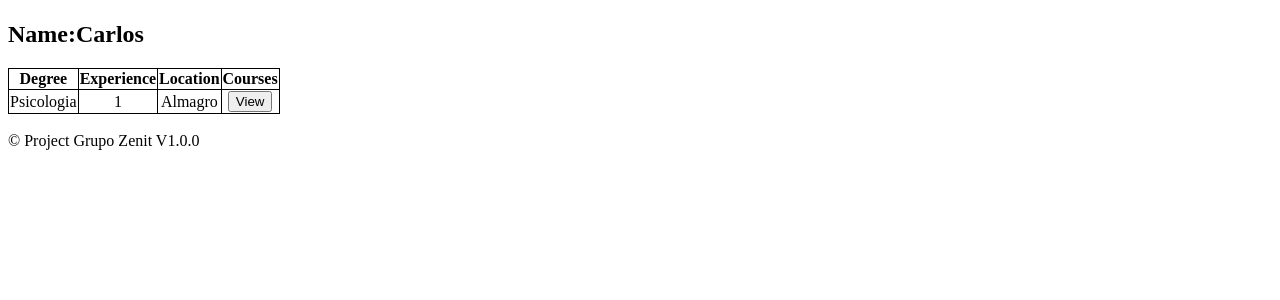
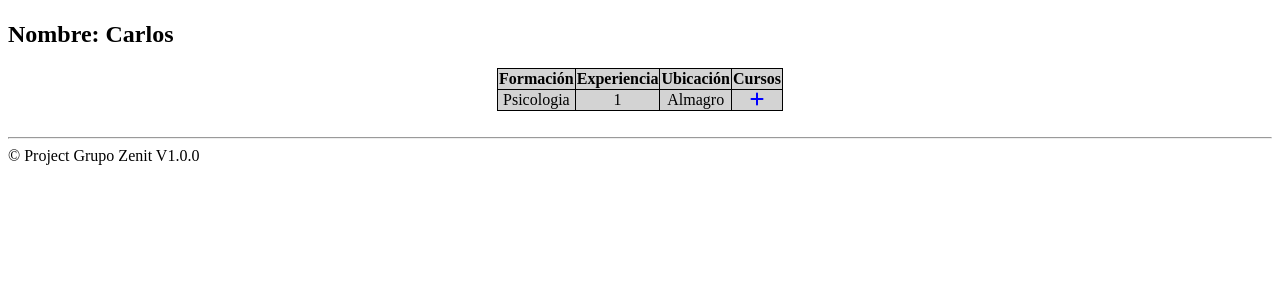
Before and after one commit to cjbustos/django-course-2022, a Django app: page /therapist/1 in a window 1280 px wide. Shown: the top 300 px of the page. Run offline with Django 4.2, Linux system fonts and the light colour scheme; data comes from the database, SQL or seed files in the repository; both versions use the stored data as it was after the commit.

Commit message:
styles added

```diff
--- a/static/css/styles.css
+++ b/static/css/styles.css
@@ -1,5 +1,18 @@
 table, th, td {
+    color: #000000;
+    background-color: lightgray;
     border: 1px solid;
     border-collapse: collapse;
     text-align: center;
   }
+
+  table button{
+    background-color: #7dbe7d;
+    border-radius: 0.5em;
+  }
+
+  #container{
+    display: flex;
+    align-items: center;
+    justify-content: center;
+  }
--- a/templates/base.html
+++ b/templates/base.html
@@ -5,16 +5,20 @@
     <head>
         <meta charset="UTF-8">
         <link rel="stylesheet" href="{% static 'css/styles.css' %}">
+        <link rel="stylesheet" href="https://cdnjs.cloudflare.com/ajax/libs/font-awesome/6.2.1/css/all.min.css"/>
         <title>{% block title %}{% endblock %}</title>
     </head>
 
     <body>
         <h1>{% block main_title %}{% endblock %}</h1>
         <h2>{% block secondary_title %}{% endblock %}</h2>
-        {% block main %}{% endblock %}
+        <div id="container">
+            {% block main %}{% endblock %}
+        </div>
     </body>
 
     <br>
+    <hr>
+    <footer>{% block footer_content %}&copy; Project Grupo Zenit V1.0.0{% endblock %}</footer>
 
-    <footer>{% block footer_content %}&copy; Project Grupo Zenit V1.0.0{% endblock %}</footer>
 </html>
--- a/templates/entity/therapist.html
+++ b/templates/entity/therapist.html
@@ -1,22 +1,23 @@
 {% extends 'base.html' %}
 {% load static %}
 {% block title %}List of therapists{% endblock %}
-{% block secondary_title %}Name:{{therapist.1}}{% endblock %}
+{% block secondary_title %}Nombre: {{therapist.1}}{% endblock %}
 {% block main %}
     <table>
         <thead>
             <tr>
-                <th>Degree</th>
-                <th>Experience</th>
-                <th>Location</th>
-                <th>Courses</th>
+                <th>Formación</th>
+                <th>Experiencia</th>
+                <th>Ubicación</th>
+                <th>Cursos</th>
             </tr>
         </thead>
         <tr>
             <td>{{ therapist.2 }}</td>
             <td>{{ therapist.3 }}</td>
             <td>{{ therapist.4 }}</td>
-            <td><button onclick="window.location='http://localhost:8000/courses/{{therapist.0}}'">View</button></td>
+            {% comment %} <td><button onclick="window.location='http://localhost:8000/courses/{{therapist.0}}'">Ver</button></td> {% endcomment %}
+            <td><a href="{% url "therapist-courses" therapist.0 %}"><span style="font-size: 1em; color: Blue;"<i class="fa-sharp fa-solid fa-plus"></i></span></a></td>
         </tr>
     </table>
 {% endblock %}
```
Also changed, not shown: templates/entity/clients.html (+6 -4 lines), db.sqlite3, 1 other file.
